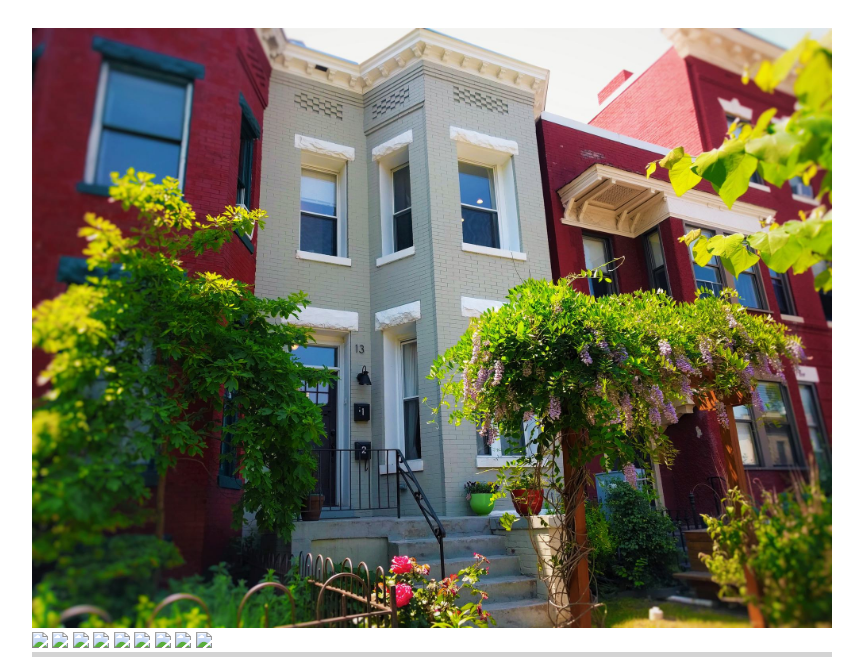
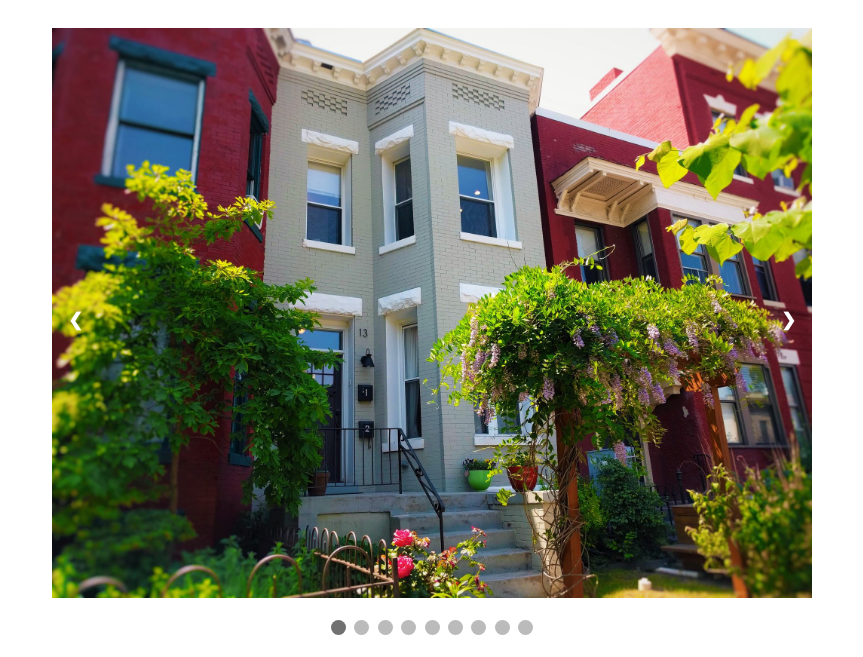
Before and after one commit to mmann1123/r_st_listing, a plain HTML site: page index.html in a window 1280 px wide. Shown: the top 657 px of the page, without its empty margins (208-1071 px from the left). Drawn offline with Linux system fonts and the light colour scheme.

Commit message:
Update index.html

```diff
--- a/index.html
+++ b/index.html
@@ -4,9 +4,10 @@
 <head>
     <title>DC Living at Its Finest</title>
     <style>
+        * {box-sizing:border-box}
         body {
             font-family: Arial, sans-serif;
-            color: darkgrey;
+            color: #5a6068;
             background-color: white;
         }
         .container {
@@ -14,47 +15,109 @@
             margin: auto;
             padding: 20px;
         }
-        .image-slider {
-            width: 100%;
-            overflow: hidden;
+        .slideshow-container {
+            max-width: 100%;
             position: relative;
+            margin: auto;
         }
-        .image-slider img {
-            width: 100%;
-            animation: slideShow 20s infinite;
+        .mySlides {
+            display: none;
         }
-        .details {
-            background-color: lightgrey;
-            padding: 20px;
+        .prev, .next {
+            cursor: pointer;
+            position: absolute;
+            top: 50%;
+            width: auto;
+            margin-top: -22px;
+            padding: 16px;
+            color: white;
+            font-weight: bold;
+            font-size: 18px;
+            transition: 0.6s ease;
+            border-radius: 0 3px 3px 0;
+            user-select: none;
         }
-        @keyframes slideShow {
-            0% {left: 0%;}
-            10% {left: 0%;}
-            20% {left: -100%;}
-            30% {left: -100%;}
-            40% {left: -200%;}
-            50% {left: -200%;}
-            60% {left: -300%;}
-            70% {left: -300%;}
-            80% {left: -400%;}
-            90% {left: -400%;}
-            100% {left: 0%;}
+        .next {
+            right: 0;
+            border-radius: 3px 0 0 3px;
+        }
+        .prev:hover, .next:hover {
+            background-color: rgba(0,0,0,0.8);
+        }
+        .dot {
+            cursor: pointer;
+            height: 15px;
+            width: 15px;
+            margin: 0 2px;
+            background-color: #bbb;
+            border-radius: 50%;
+            display: inline-block;
+            transition: background-color 0.6s ease;
+        }
+        .active, .dot:hover {
+            background-color: #717171;
+        }
+        .fade {
+            animation-name: fade;
+            animation-duration: 1.5s;
+        }
+        @keyframes fade {
+            from {opacity: .4}
+            to {opacity: 1}
         }
     </style>
 </head>
 <body>
     <div class="container">
-        <div class="image-slider">
-            <img src="0_front.jpg">
-            <img src="1_master_bed.jpg">
-            <img src="2_Kitchen.jpg">
-            <img src="3_second_bed_w_desk.jpg">
-            <img src="4_backpatio.jpg">
-            <img src="5_backdeck.jpg">
-            <img src="6_desk_and_front.jpg">
-            <img src="8_bathroom.jpg">
-            <img src="13second_bed.jpg">
-            <img src="14_washer.jpg">
+        <div class="slideshow-container">
+            <!-- Images and captions -->
+            <!-- Add more slides as needed -->
+            <div class="mySlides fade">
+                <img src="0_front.jpg" style="width:100%">
+            </div>
+            <div class="mySlides fade">
+                <img src="1_master_bed.jpg" style="width:100%">
+            </div>
+            <div class="mySlides fade">
+                <img src="2_Kitchen.jpg" style="width:100%">
+            </div>
+            <div class="mySlides fade">
+                <img src="3_second_bed_w_desk.jpg" style="width:100%">
+            </div>
+            <div class="mySlides fade">
+                <img src="4_backpatio.jpg" style="width:100%">
+            </div>
+            <div class="mySlides fade">
+                <img src="5_backdeck.jpg" style="width:100%">
+            </div>
+            <div class="mySlides fade">
+                <img src="8_bathroom.jpg" style="width:100%">
+            </div>
+            <div class="mySlides fade">
+                <img src="13second_bed.jpg" style="width:100%">
+            </div>
+            <div class="mySlides fade">
+                <img src="14_washer.jpg" style="width:100%">
+            </div>
+            <!-- ... -->
+            <!-- Navigation arrows -->
+            <a class="prev" onclick="plusSlides(-1)">&#10094;</a>
+            <a class="next" onclick="plusSlides(1)">&#10095;</a>
+        </div>
+        <br>
+        <!-- Dot indicators -->
+        <div style="text-align:center">
+            <span class="dot" onclick="currentSlide(1)"></span>
+            <span class="dot" onclick="currentSlide(2)"></span>
+            <span class="dot" onclick="currentSlide(3)"></span>
+            <span class="dot" onclick="currentSlide(4)"></span>
+            <span class="dot" onclick="currentSlide(5)"></span>
+            <span class="dot" onclick="currentSlide(6)"></span>
+            <span class="dot" onclick="currentSlide(7)"></span>
+            <span class="dot" onclick="currentSlide(8)"></span>
+            <span class="dot" onclick="currentSlide(9)"></span>
+            <!-- Add more dots as needed -->
+            <!-- ... -->
         </div>
         <div class="details">
             <h1>DC Living at Its Finest: 2-Bed with Gourmet Kitchen – Near Metro & Trade Joes</h1>
@@ -67,7 +130,7 @@
             <ul>
                 <li>$2,600/month</li>
                 <li>13 R St NE #2</li>
-                <li>23 minute bike ride to the World Bank</li>
+                <li>15 minute bike ride to downtown</li>
                 <li>Available Jan 1, 2023</li>
                 <li>Private back deck, and shared patio with grill</li>
                 <li>On-street zone 5 parking</li>
@@ -78,5 +141,33 @@
             <p>Please reach out directly to Michael Mann <a href="mailto:mmann1123@gmail.com">mmann1123@gmail.com</a> or +1 (202) 743-4791</p>
         </div>
     </div>
+    <script>
+        let slideIndex = 1;
+        showSlides(slideIndex);
+
+        function plusSlides(n) {
+            showSlides(slideIndex += n);
+        }
+
+        function currentSlide(n) {
+            showSlides(slideIndex = n);
+        }
+
+        function showSlides(n) {
+            let i;
+            let slides = document.getElementsByClassName("mySlides");
+            let dots = document.getElementsByClassName("dot");
+            if (n > slides.length) {slideIndex = 1}
+            if (n < 1) {slideIndex = slides.length}
+            for (i = 0; i < slides.length; i++) {
+                slides[i].style.display = "none";
+            }
+            for (i = 0; i < dots.length; i++) {
+                dots[i].className = dots[i].className.replace(" active", "");
+            }
+            slides[slideIndex-1].style.display = "block";
+            dots[slideIndex-1].className += " active";
+        }
+    </script>
 </body>
 </html>
```
